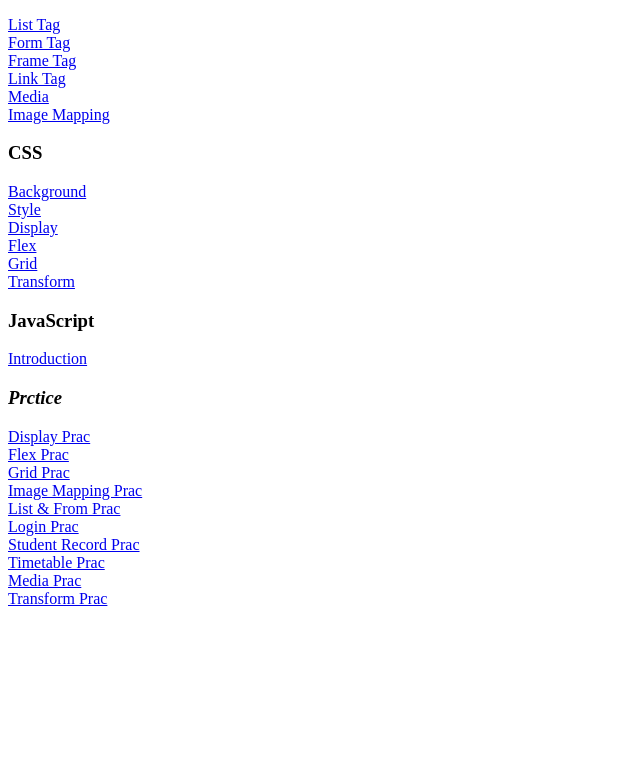
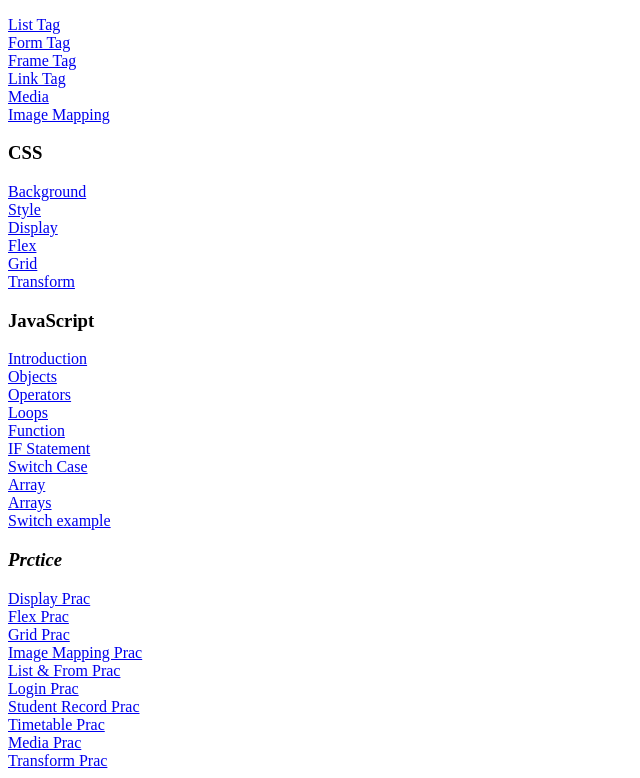
Before and after one commit to Sarthakbhosle18/Coders-creed, a plain HTML site: page index.html in a window 1280 px wide. Shown: the part 105-883 px from the top of the page, without its empty margins (0-640 px from the left). Before the commit the page ends 800 px from the top, so only its background shows below. Drawn offline with Linux system fonts and the light colour scheme.

Commit message:
Index file updated

```diff
--- a/index.html
+++ b/index.html
@@ -22,7 +22,16 @@
     <a href="./css/grid.html">Grid</a><br>
     <a href="./css/trasnform.html">Transform</a><br>
     <h3>JavaScript</h3>
-    <a href="Introduction.html">Introduction</a>
+    <a href="Introduction.html">Introduction</a><br>
+    <a href="JS/objects.html">Objects</a><br>
+    <a href="JS/operators.html">Operators</a><br>
+    <a href="JS/Loops.html">Loops</a><br>
+    <a href="JS/function.html">Function</a><br>
+    <a href="JS/ifStatement.html">IF Statement</a><br>
+    <a href="JS/switchCase.html">Switch Case</a><br>
+    <a href="JS/array.html">Array</a><br>
+    <a href="JS/arrays.html">Arrays</a><br>
+    <a href="JS/switchCaseexample.html">Switch example</a>
     <h3><i>Prctice</i></h3>
     <a href="./css/cssdisplay.html">Display Prac</a><br>
     <a href="./css/flecpractice.html">Flex Prac</a><br>
```
